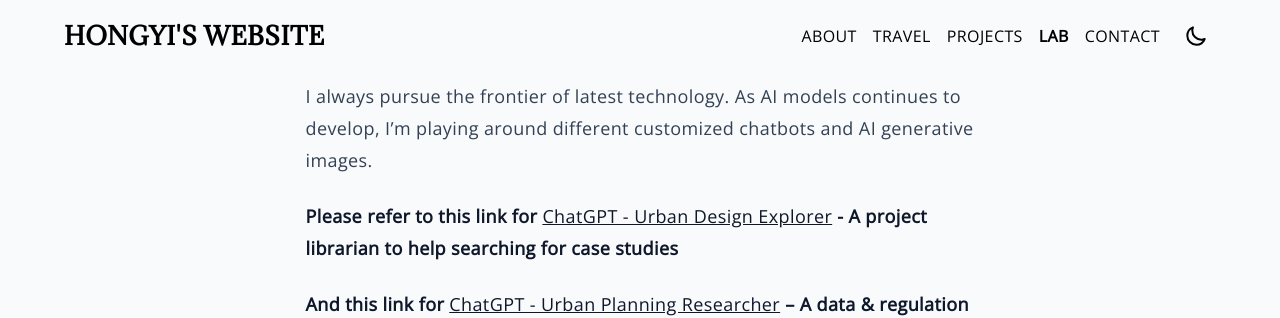
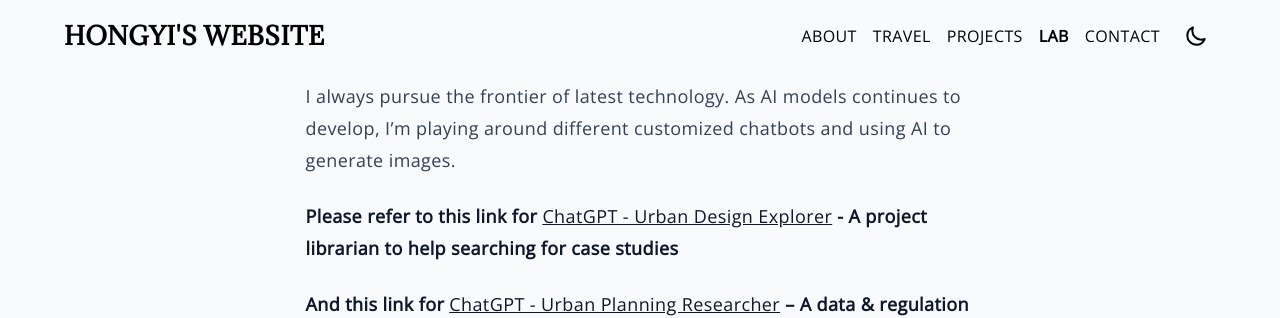
Before and after one commit to hongyili-hl/hongyili-hl.github.io, a Jekyll site: the page built from sample.md, in a window 1280 px wide and 900 px high. Shown: the top 318 px of the window. Built offline with Jekyll 4.4.1, drawn with Linux system fonts in a browser that asks for light colours.

Commit message:
Update sample.md

```diff
--- a/sample.md
+++ b/sample.md
@@ -4,7 +4,7 @@
 permalink: /ai/
 ---
 
-I always pursue the frontier of latest technology. As AI models continues to develop, I’m playing around different customized chatbots and AI generative images.
+I always pursue the frontier of latest technology. As AI models continues to develop, I’m playing around different customized chatbots and using AI to generate images.
 
 **Please refer to this link for [ChatGPT - Urban Design Explorer](https://chatgpt.com/g/g-673c01f4ef208191822b7a7f702d58ba-urban-design-explorer) - A project librarian to help searching for case studies**
 
```
